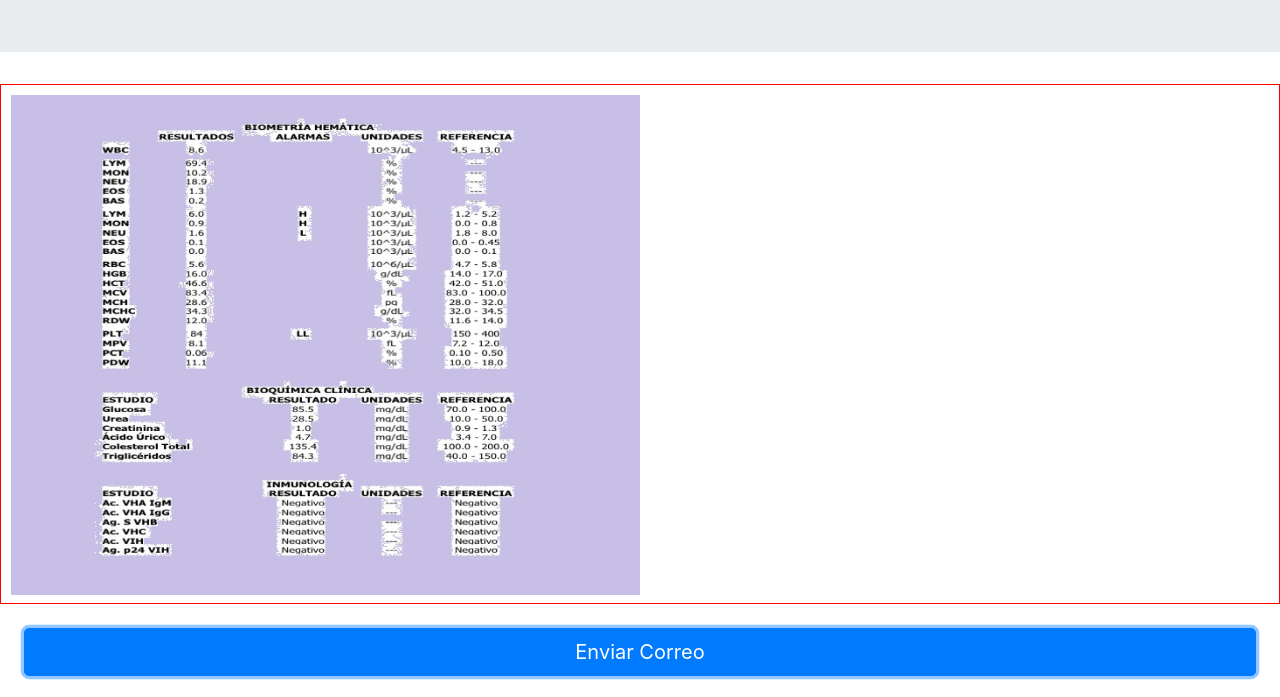
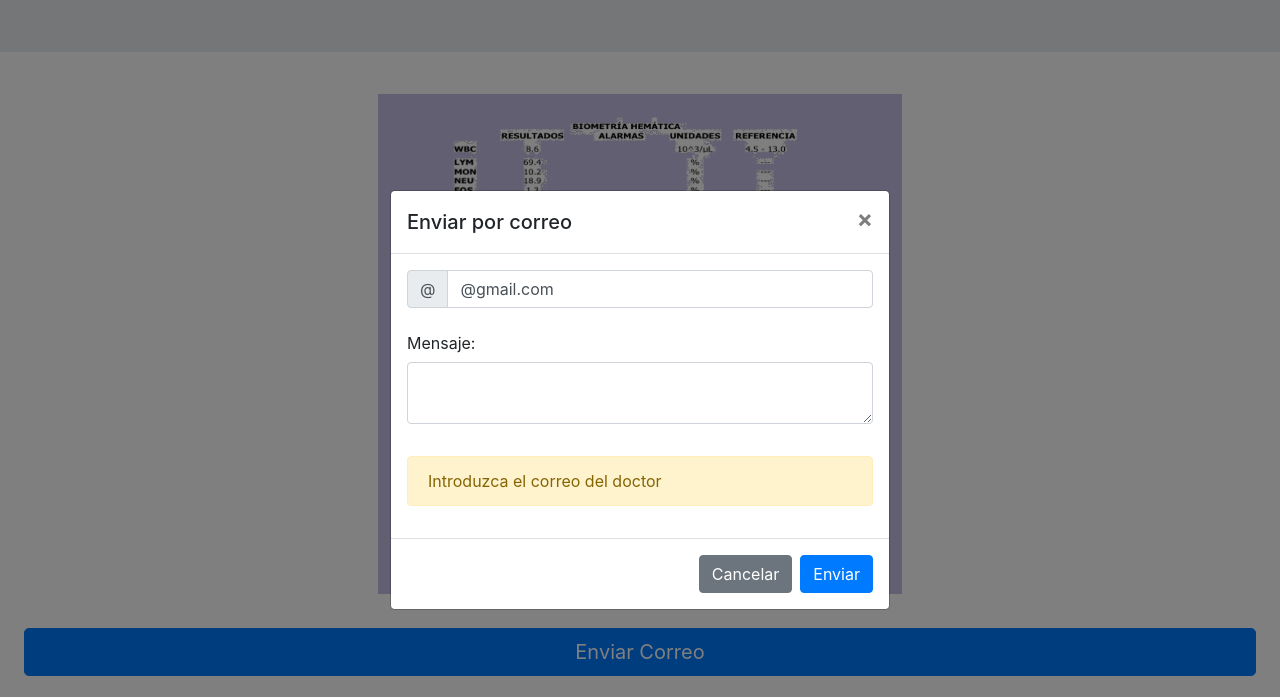
Before and after one commit to cibmex/bedulab, a plain HTML site: page detalle.html in a window 1280 px wide. Both pictures are taken after a click on the button "Enviar Correo". Shown: the part 263-960 px from the top of the page. Drawn offline with nearby package versions, Linux system fonts and the light colour scheme.

Commit message:
incorporacion de modal en envio de correo

```diff
--- a/detalle.html
+++ b/detalle.html
@@ -32,10 +32,10 @@
     </div>
   </section>
 
-  <section style="height: 520px; border: 1px solid red; padding:10px 10px; margin-bottom: 1.5rem">
+  <section style="height: 520px; padding:10px 10px; margin-bottom: 1.5rem; display: flex; justify-content: center;">
     <div id="carouselExampleSlidesOnly" class="carousel slide" data-ride="carousel">
       <div class="carousel-inner">
-            <img src="assets/image/Estudios1.jpg" class="d-block w-50" alt="..." style="height: 500px; width: 50%">
+            <img src="assets/image/Estudios1.jpg" class="d-block w-50" alt="..." style="height: 500px; width: 100%!important;">
         </div>
         <div class="carousel-item" style="height: 500px; width: 50%">
           <img src="assets/image/Estudios2.jpg" class="d-block h-100 w-100" alt="...">
@@ -48,7 +48,7 @@
   </section>
 
   <section class="m-4">
-    <button type="button" class="btn btn-primary btn-lg btn-block">Enviar Correo</button>
+    <button type="button" class="btn btn-primary btn-lg btn-block" data-toggle="modal" data-target="#modalCompra">Enviar Correo</button>
   </section>
   <footer>
     <div class="bg-dark" style="height: 100px">
@@ -56,9 +56,52 @@
     </div>
   </footer>
 
-  <script src="https://code.jquery.com/jquery-3.3.1.slim.min.js" integrity="sha384-q8i/X+965DzO0rT7abK41JStQIAqVgRVzpbzo5smXKp4YfRvH+8abtTE1Pi6jizo" crossorigin="anonymous"></script>
-  <script src="https://cdnjs.cloudflare.com/ajax/libs/popper.js/1.14.7/umd/popper.min.js" integrity="sha384-UO2eT0CpHqdSJQ6hJty5KVphtPhzWj9WO1clHTMGa3JDZwrnQq4sF86dIHNDz0W1" crossorigin="anonymous"></script>
-  <script src="https://stackpath.bootstrapcdn.com/bootstrap/4.3.1/js/bootstrap.min.js" integrity="sha384-JjSmVgyd0p3pXB1rRibZUAYoIIy6OrQ6VrjIEaFf/nJGzIxFDsf4x0xIM+B07jRM" crossorigin="anonymous"></script>
+    <!-- Modal -->
+    <div class="modal fade" id="modalCompra" tabindex="-1" role="dialog" aria-labelledby="exampleModalCenterTitle" aria-hidden="true">
+      <div class="modal-dialog modal-dialog-centered" role="document">
+          <div class="modal-content">
+          <div class="modal-header">
+              <h5 class="modal-title" id="exampleModalCenterTitle">Enviar por correo</h5>
+              <button type="button" class="close" data-dismiss="modal" aria-label="Close">
+              <span aria-hidden="true">&times;</span>
+              </button>
+          </div>
+          <div class="modal-body">
+              <form>
+              <div class="form-row">
+                  <div class="form-group col">
+                  <div class="input-group mb-3">
+                      <div class="input-group-prepend">
+                      <span class="input-group-text" id="basic-addon1">@</span>
+                      </div>
+                      <input type="text" class="form-control" value="@gmail.com" aria-label="Correo" aria-describedby="basic-addon1">
+                  </div>
+                  <div class="form-group">
+                    <label for="message-text" class="col-form-label">Mensaje:</label>
+                    <textarea class="form-control" id="message-text"></textarea>
+                  </div>
+              </div>
+              </div>
+              </form>
+              <div class="alert alert-warning" role="alert">
+                  Introduzca el correo del doctor
+              </div>
+          </div>
+          <div class="modal-footer">
+              <button type="button" class="btn btn-secondary" data-dismiss="modal">Cancelar</button>
+              <button type="button" class="btn btn-primary">Enviar</button>
+          </div>
+          </div>
+      </div>
+      </div>
+   <!-- /Modal -->
+
+    <!-- Optional JavaScript -->
+    <!-- jQuery first, then Popper.js,  q  then Bootstrap JS -->
+    <script src=
+    "https://code.jquery.com/jquery-3.3.1.slim.min.js" integrity="sha384-q8i/X+965DzO0rT7abK41JStQIAqVgRVzpbzo5smXKp4YfRvH+8abtTE1Pi6jizo" crossorigin="anonymous"></script>
+    <script src="https://cdnjs.cloudflare.com/ajax/libs/popper.js/1.14.7/umd/popper.min.js" integrity="sha384-UO2eT0CpHqdSJQ6hJty5KVphtPhzWj9WO1clHTMGa3JDZwrnQq4sF86dIHNDz0W1" crossorigin="anonymous"></script>
+    <script src="https://stackpath.bootstrapcdn.com/bootstrap/4.3.1/js/bootstrap.min.js" integrity="sha384-JjSmVgyd0p3pXB1rRibZUAYoIIy6OrQ6VrjIEaFf/nJGzIxFDsf4x0xIM+B07jRM" crossorigin="anonymous"></script>
 
   </body>
 </html>
```
Also changed, not shown: resultados.html (+50 -2 lines).
